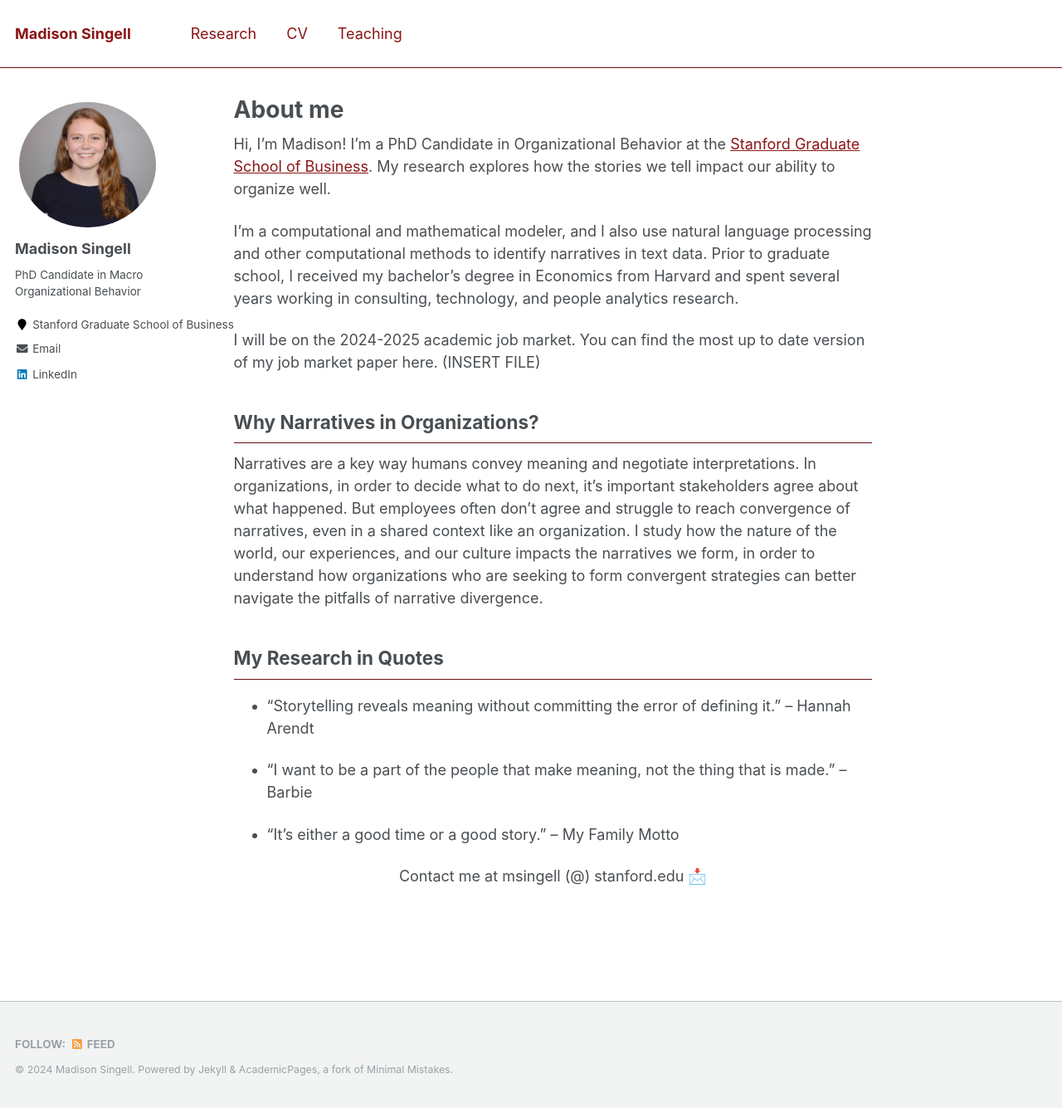
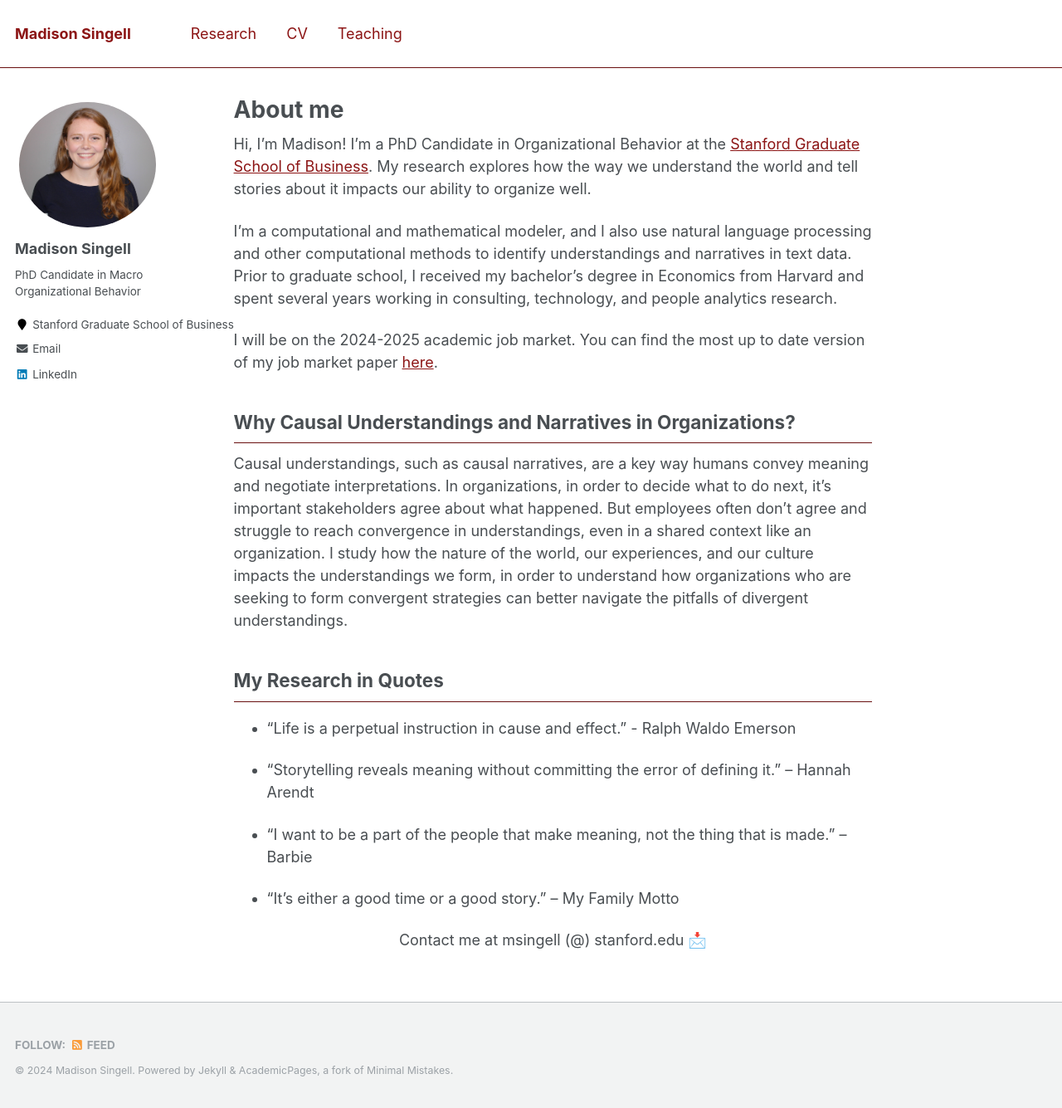
Before and after one commit to mhsingell/mhsingell.github.io, a Jekyll site: the page built from _pages/about.md, in a window 1280 px wide and 1335 px high. Shown: the whole window at 83% size. Built offline with Jekyll 4.4.1, drawn with Linux system fonts in a browser that asks for light colours.

Commit message:
Update JMP and About

```diff
--- a/_pages/about.md
+++ b/_pages/about.md
@@ -9,16 +9,18 @@ redirect_from:
 ---
 
 
-Hi, I’m Madison! I’m a PhD Candidate in Organizational Behavior at the [Stanford Graduate School of Business](https://www.gsb.stanford.edu/programs/phd/academic-experience/students/madison-singell). My research explores how the stories we tell impact our ability to organize well.
+Hi, I’m Madison! I’m a PhD Candidate in Organizational Behavior at the [Stanford Graduate School of Business](https://www.gsb.stanford.edu/programs/phd/academic-experience/students/madison-singell). My research explores how the way we understand the world and tell stories about it impacts our ability to organize well.
 
-I’m a computational and mathematical modeler, and I also use natural language processing and other computational methods to identify narratives in text data. Prior to graduate school, I received my bachelor’s degree in Economics from Harvard and spent several years working in consulting, technology, and people analytics research.
+I’m a computational and mathematical modeler, and I also use natural language processing and other computational methods to identify understandings and narratives in text data. Prior to graduate school, I received my bachelor’s degree in Economics from Harvard and spent several years working in consulting, technology, and people analytics research.
 
-I will be on the 2024-2025 academic job market. You can find the most up to date version of my job market paper here. (INSERT FILE)
+I will be on the 2024-2025 academic job market. You can find the most up to date version of my job market paper [here](/files/JMP_Singell_5_2024.pdf).
 
-## Why Narratives in Organizations?
-Narratives are a key way humans convey meaning and negotiate interpretations. In organizations, in order to decide what to do next, it's important stakeholders agree about what happened. But employees often don’t agree and struggle to reach convergence of narratives, even in a shared context like an organization. I study how the nature of the world, our experiences, and our culture impacts the narratives we form, in order to understand how organizations who are seeking to form convergent strategies can better navigate the pitfalls of narrative divergence.
+## Why Causal Understandings and Narratives in Organizations?
+Causal understandings, such as causal narratives, are a key way humans convey meaning and negotiate interpretations. In organizations, in order to decide what to do next, it's important stakeholders agree about what happened. But employees often don’t agree and struggle to reach convergence in understandings, even in a shared context like an organization. I study how the nature of the world, our experiences, and our culture impacts the understandings we form, in order to understand how organizations who are seeking to form convergent strategies can better navigate the pitfalls of divergent understandings.
 
 ## My Research in Quotes
+- "Life is a perpetual instruction in cause and effect." - Ralph Waldo Emerson
+
 - “Storytelling reveals meaning without committing the error of defining it.” – Hannah Arendt
 
 - “I want to be a part of the people that make meaning, not the thing that is made.” – Barbie
```
Also changed, not shown: 1 other file.
